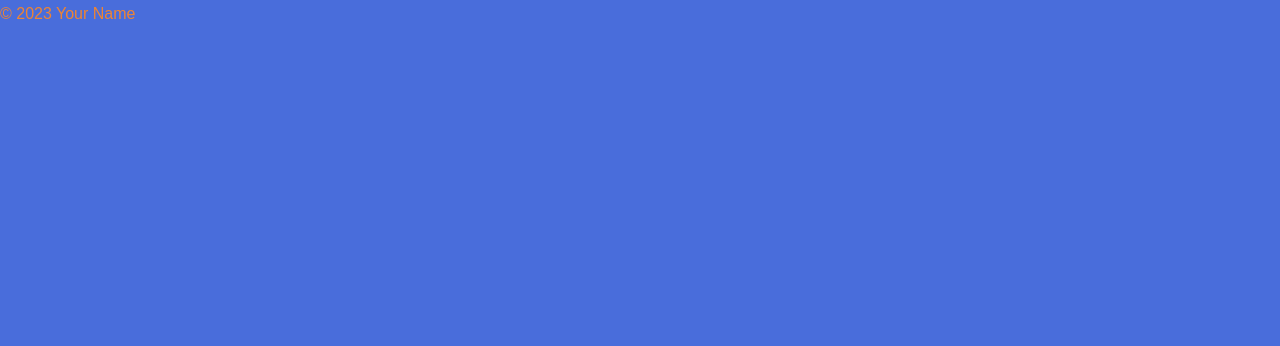
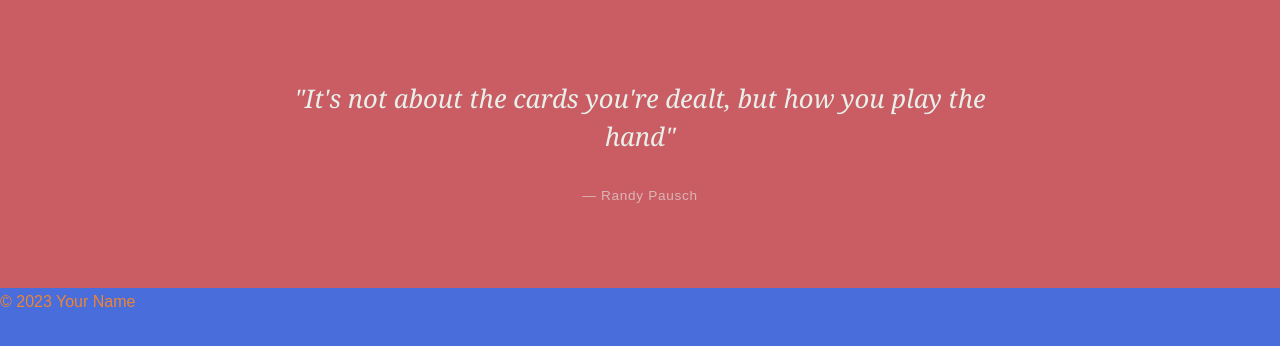
Before and after one commit to philip-de-leon/boosterpack-portfolio, a plain HTML site: page index.html in a window 1280 px wide. Drawn offline with Linux system fonts and the light colour scheme.

Commit message:
Added more css for initial quote

```diff
--- a/css/style.css
+++ b/css/style.css
@@ -22,3 +22,30 @@ body {
     line-height: 1.7;
     position: relative;
 }
+
+#quote {
+    background: var(--accent);
+    padding: 5rem 4rem;
+}
+
+#quote blockquote {
+    font-family: var(--font-serif);
+    font-size: clamp(1.2rem, 2.5vw, 1.6rem);
+    color: #e8f0eb;
+    line-height: 1.5;
+    font-style: italic;
+    margin-bottom: 1.5rem;
+}
+
+#quote cite {
+    font-size: 0.85rem;
+    color: rgba(232,240,235,0.6);
+    letter-spacing: 0.05em;
+    font-style: normal;
+}
+
+.quote-inner {
+    max-width: 700px;
+    margin: 0 auto;
+    text-align: center;
+}
--- a/index.html
+++ b/index.html
@@ -10,6 +10,14 @@
     <header>
     </header>
     <main>
+        <section id="quote">
+            <div class="quote-inner">
+                <blockquote>
+                    "It's not about the cards you're dealt, but how you play the hand"
+                </blockquote>
+                <cite>— Randy Pausch</cite>
+            </div>
+        </section>
     </main>
     <footer>
         <p>&copy; 2023 Your Name</p>
```
